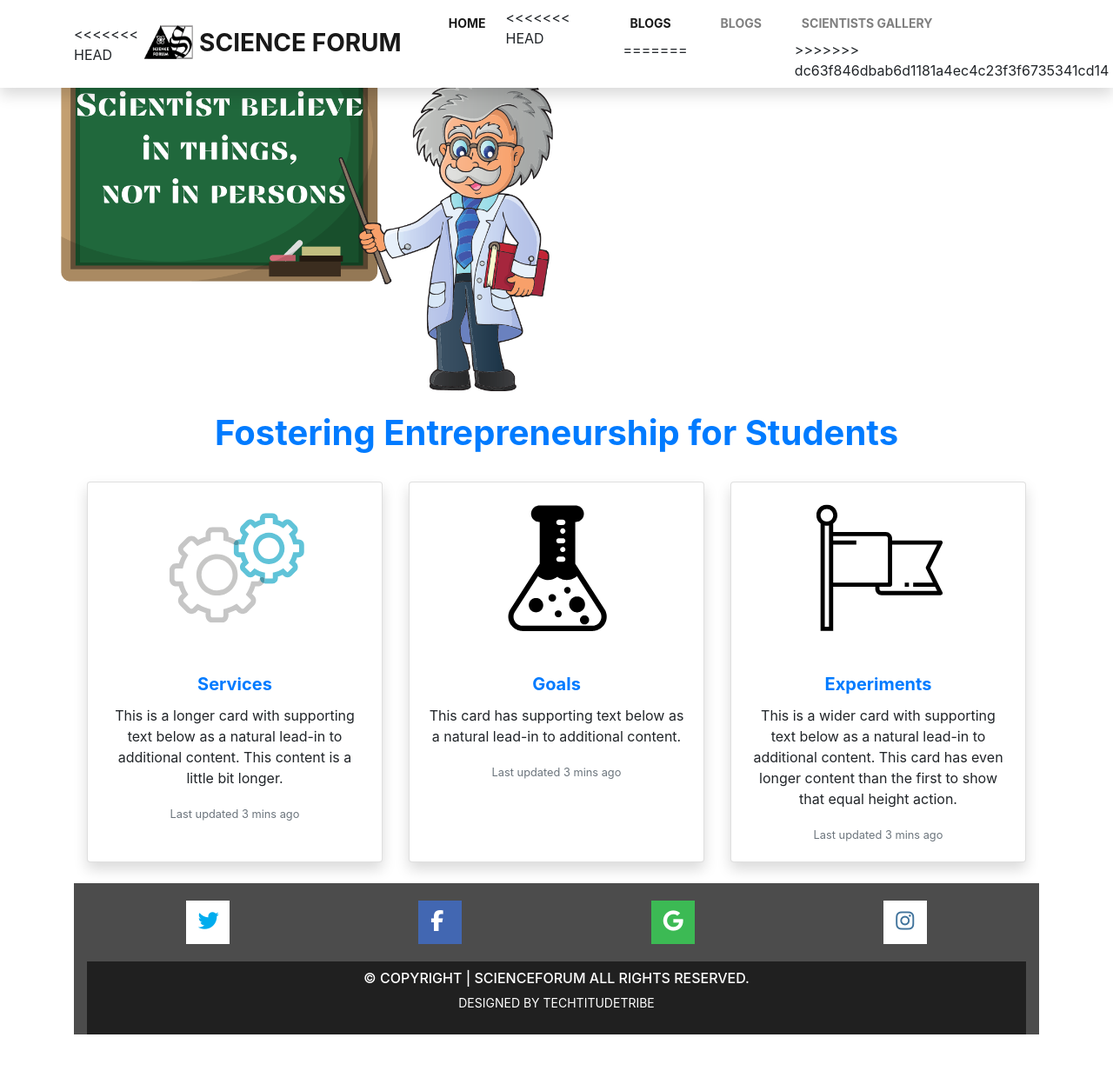
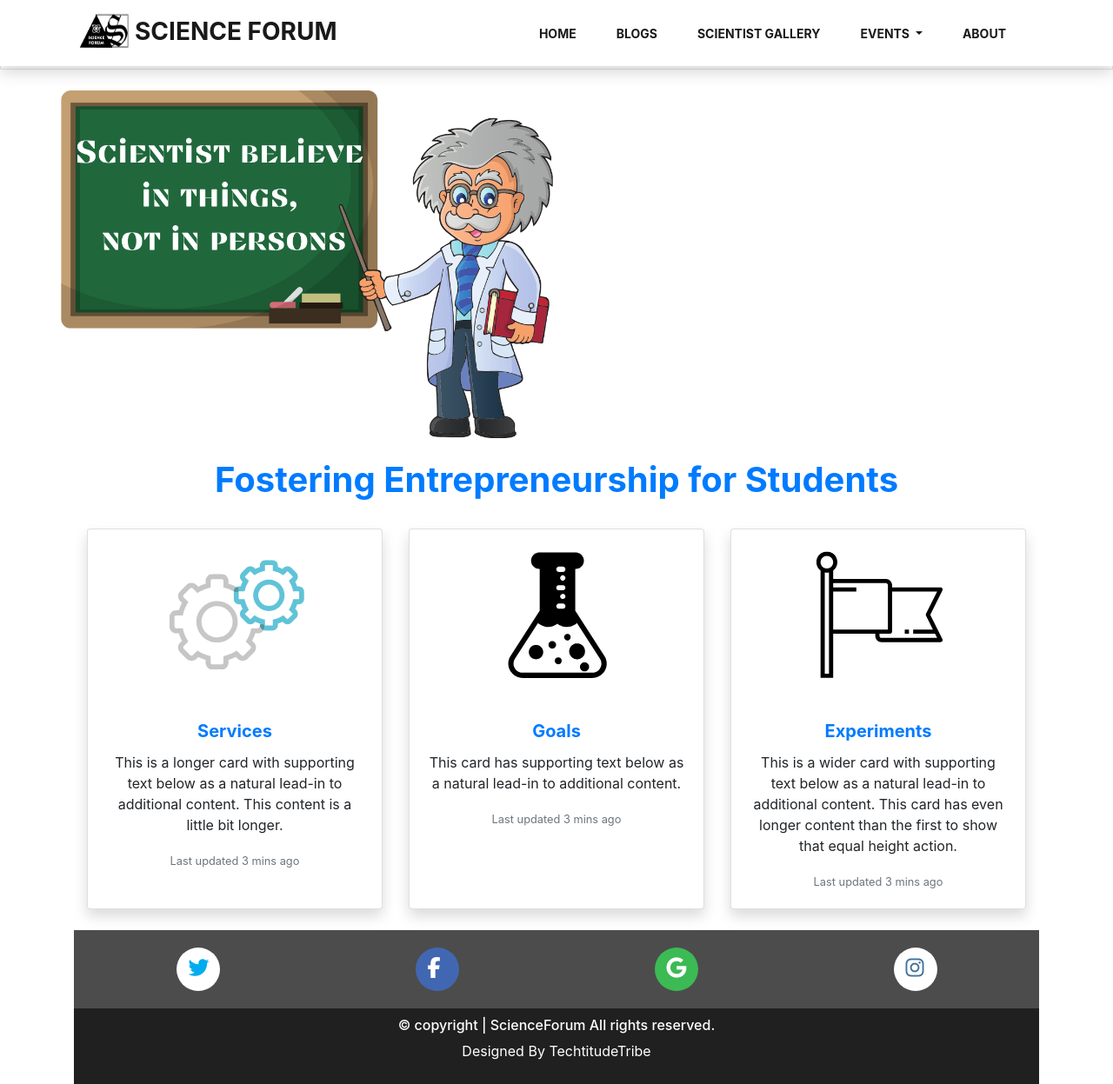
Before and after one commit to rajatyadav8540/sciforum, a Django app: page / in a window 1280 px wide. Shown: the whole page at 87% size. Before the commit the page ends 1190 px from the top, so only its background shows below. Run offline with Django 3.2, Linux system fonts and the light colour scheme; some libraries are stand-ins or nearby versions; some web fonts are replaced.

Commit message:
first final for check

```diff
--- a/static/css/common.css
+++ b/static/css/common.css
@@ -1,10 +1,9 @@
 .h-500{
     height:500px;
 }
-<<<<<<< HEAD
 .gap{
-    height: 80px;
-=======
+    height: 80px;}
+
 .HBod{
     margin:3px;
     width: 18rem;
@@ -12,5 +11,4 @@
 .HBod:hover{
     border: 1px solid black;
     box-shadow: 3px 3px 10px  rgba(0, 0, 0, 0.2), -3px -3px 10px  rgba(0, 0, 0, 0.2);
->>>>>>> dc63f846dbab6d1181a4ec4c23f3f6735341cd14
 }
--- a/templates/footer.html
+++ b/templates/footer.html
@@ -6,44 +6,6 @@
     bottom:0;
     margin:0;
     background: rgba(32,32,32,.8);
-<<<<<<< HEAD
-    padding: 0 0 30px 0;
-    color: #eee;
-    font-size: 14px;
-    text-transform: uppercase;
-}
-
-#footer .footer-top .footer-info {
-    margin-bottom: 30px;
-}
-#footer .footer-top .footer-info h3{
-    font-size: 34px;
-    margin: 0 0 20px 0;
-    padding:  2px 0 2px 0;
-    line-height: 1;
-    font-family: "Montserrat", sans-serif;
-    color: #fff;
-    font-weight: 400;
-    letter-spacing: : 3px;
-    text-transform: uppercase;
-}
-#footer .footer-top .footer-info p{
-    font-size: 18px;
-    line-height: 24px;
-    margin-bottom: 0;
-    font-family: "Montserrat", sans-serif;
-    color: #ecf5ff;
-}
-
-#footer .footer-top .social-links a{
-    font-size: 18px;
-    display:inline-block;
-    background: #007bff;
-    color: #fff;
-    line-height: 1;
-    padding:8px 0;
-    margin-right:4px;
-=======
     padding:0;
     box-sizing: border-box;
 }
@@ -59,7 +21,6 @@
     padding-left: 14px;
     font-weight: 400;
     font-size: 24px;
->>>>>>> dc63f846dbab6d1181a4ec4c23f3f6735341cd14
     border-radius: 50%;
 }
 .twitter{
--- a/templates/navbar.html
+++ b/templates/navbar.html
@@ -23,15 +23,9 @@
 </style>
 <nav class="navbar navbar-expand-lg navbar-light bg-light shadow fixed-top">
   <div class=" container">
-<<<<<<< HEAD
   <a class="navbar-brand" href="/"><img src="/static/img/logo.png" class="xs-hidden" style=" height: 50px; width: 70px;">Science Forum</a>
   <button class="navbar-toggler" type="button" data-toggle="collapse" data-target="#navbarSupportedContent" aria-controls="navbarSupportedContent" aria-expanded="false" aria-label="Toggle navigation">
     <span class="navbar-toggler-icon"></span>
-=======
-  <a class="navbar-brand text-primary" href="#"><img src="static\img\logo.png" style=" height: 50px; width: 70px;">Science Forum</a>
-  <button class="navbar-toggler float-right" type="button" data-toggle="collapse" data-target="#navbarSupportedContent" aria-controls="navbarSupportedContent" aria-expanded="false" aria-label="Toggle navigation">
-    <span class="navbar-toggler-icon float-right"></span>
->>>>>>> dc63f846dbab6d1181a4ec4c23f3f6735341cd14
   </button>
   <div class="col-auto">
   <div class="collapse navbar-collapse" id="navbarSupportedContent">
@@ -39,16 +33,11 @@
       <li class="nav-item active">
         <a class="nav-link" href="/">Home <span class="sr-only">(current)</span></a>
       </li>
-<<<<<<< HEAD
       <li class="nav-item active">
         <a class="nav-link" href="/blogs/">Blogs</a>
-=======
-      <li class="nav-item">
-        <a class="nav-link" href="#">Blogs</a>
       </li>
-      <li class="nav-item">
-        <a class="nav-link" href="#">Scientists Gallery</a>
->>>>>>> dc63f846dbab6d1181a4ec4c23f3f6735341cd14
+      <li class="nav-item active">
+        <a class="nav-link" href="/scienceGallery/">Scientist Gallery</a>
       </li>
       <li class="nav-item dropdown active">
         <a class="nav-link dropdown-toggle" href="#" id="navbarDropdown" role="button" data-toggle="dropdown" aria-haspopup="true" aria-expanded="false">
```
Also changed, not shown: home/migrations/0005_merge_20201027_1103.py (added).
